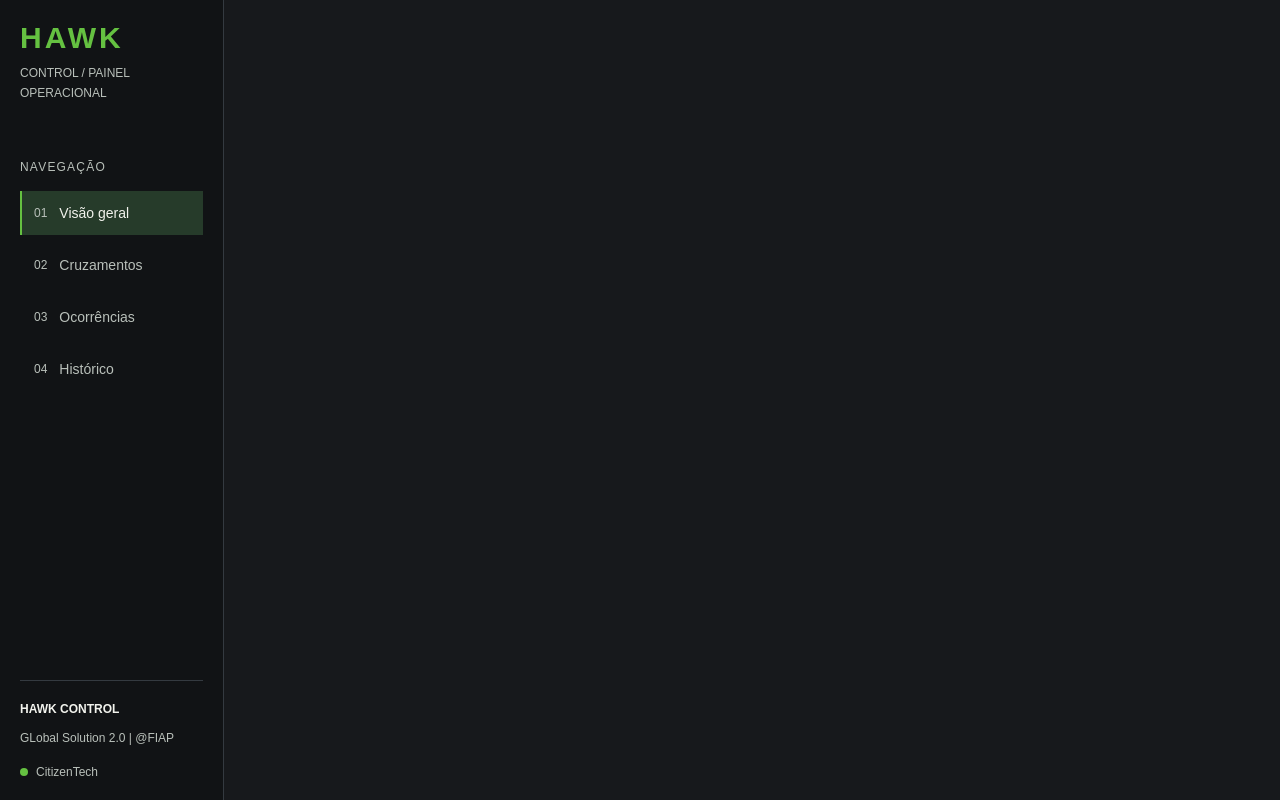
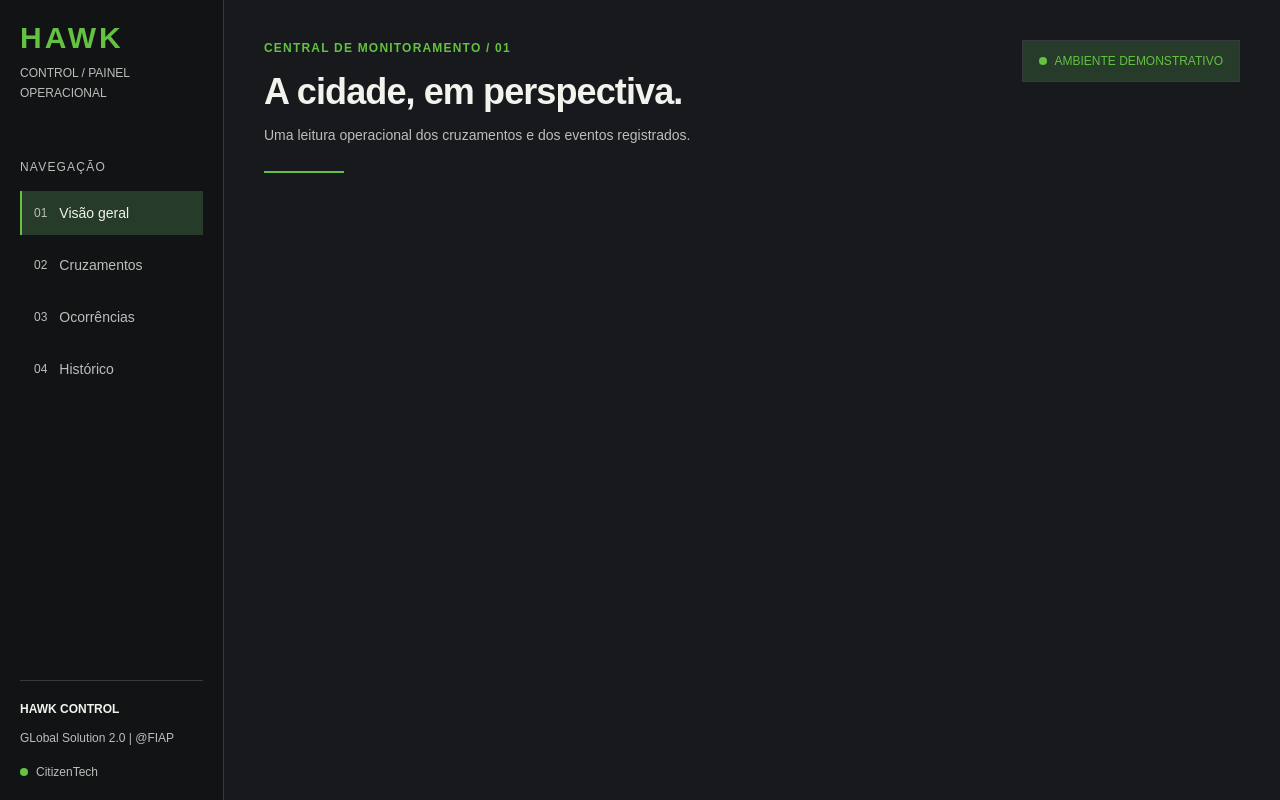
Before and after one commit to HAWK-GS02/HAWK-platform, a Next.js app: page / in a window 1280 px wide. Built offline with nearby package versions, Linux system fonts and the light colour scheme.

Commit message:
Header da página

```diff
--- a/app/layout.js
+++ b/app/layout.js
@@ -12,7 +12,7 @@ const geistMono = Geist_Mono({
 });
 
 export const metadata = {
-  title: "HAWK | GS 2.0",
+  title: "HAWK | A cidade que se adapta a você",
   description: "O HAWK é uma proposta de tecnologia urbana voltada à construção de cidades mais acessíveis, inclusivas e adaptáveis às necessidades de seus cidadãos.",
 };
 
--- a/app/page.js
+++ b/app/page.js
@@ -1,9 +1,20 @@
 import { Sidebar } from "../components/layout/Sidebar";
+import { PageHeader } from "../components/layout/PageHeader";
 
 export default function HomePage() {
   return (
     <div className="min-h-screen bg-hawk-background font-hawk text-hawk-text lg:flex">
       <Sidebar activeHref="/" />
+
+      <main className="min-w-0 flex-1 p-5 md:p-8 lg:p-10">
+        <div className="mx-auto max-w-7xl">
+          <PageHeader
+            eyebrow="CENTRAL DE MONITORAMENTO / 01"
+            title="A cidade, em perspectiva."
+            description="Uma leitura operacional dos cruzamentos e dos eventos registrados."
+          />
+        </div>
+      </main>
     </div>
   );
 }
--- /dev/null
+++ b/components/layout/PageHeader.js
@@ -0,0 +1,31 @@
+export function PageHeader({ eyebrow, title, description }) {
+  return (
+    <header>
+      <div className="flex flex-col gap-5 xl:flex-row xl:items-start xl:justify-between">
+        <div>
+          <p className="text-xs font-bold tracking-widest text-hawk-green">
+            {eyebrow}
+          </p>
+
+          <h1 className="mt-4 text-3xl font-bold tracking-tight text-hawk-text md:text-4xl">
+            {title}
+          </h1>
+
+          <p className="mt-3 max-w-2xl text-sm leading-relaxed text-hawk-muted">
+            {description}
+          </p>
+        </div>
+
+        <span className="inline-flex items-center gap-2 self-start border border-hawk-border bg-hawk-green-dark px-4 py-3 text-xs font-medium text-hawk-green">
+          <span
+            aria-hidden="true"
+            className="h-2 w-2 rounded-full bg-hawk-green"
+          />
+          AMBIENTE DEMONSTRATIVO
+        </span>
+      </div>
+
+      <div className="mt-6 h-0.5 w-20 bg-hawk-green" />
+    </header>
+  );
+}
```
Also changed, not shown: public/logo-hawk.png (added).
